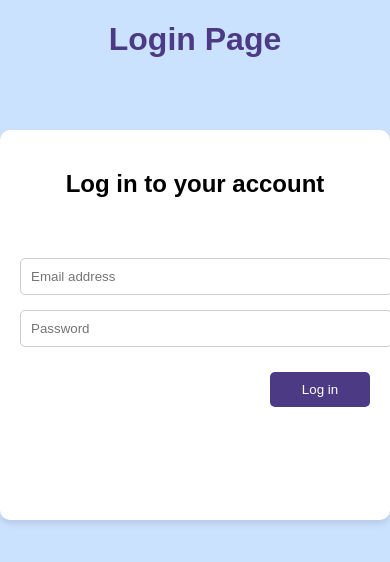
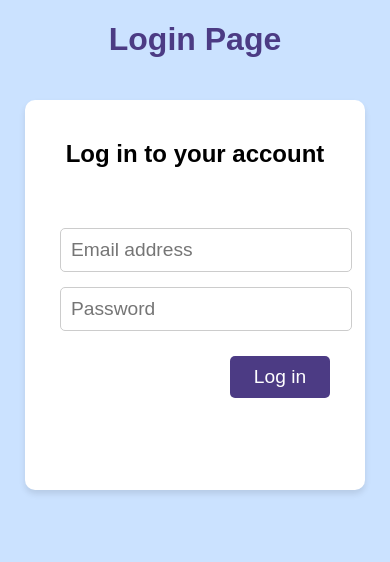
Before and after one commit to gabriela-siwerd-wawrzyniak/frontend_app, a React (Create React App) app: page /login in a window 390 px wide. Shown: the top 562 px of the page. Built offline with nearby package versions, Linux system fonts and the light colour scheme; no server answers.

Commit message:
feat: make the design responsive

```diff
--- a/src/styles/Home.module.scss
+++ b/src/styles/Home.module.scss
@@ -2,17 +2,28 @@
 
 .home-container {
   text-align: left;
-  width: 700px;
+  max-width: 700px;
   height: 700px;
-  margin: 50px auto;
   padding: 20px;
   background-color: $content-background-color;
   border-radius: $border-radius-md;
-  box-shadow: $content-shadow;
+  box-shadow: $shadow-sm;
+
+  @media (max-width: $breakpoint-md) {
+    max-width: 500px;
+  }
+
+  @media (max-width: $breakpoint-sm) {
+    max-width: 300px;
+  }
 
   .home-text {
     font-size: $font-size-lg;
     color: $text-color;
     margin-top: 10px;
+
+    @media (max-width: $breakpoint-sm) {
+      font-size: $font-size-md;
+    }
   }
 }
--- a/src/styles/Index.module.scss
+++ b/src/styles/Index.module.scss
@@ -12,6 +12,11 @@
     font-size: $font-size-md;
     border-radius: $border-radius-md;
     width: 500px;
-    box-shadow: $button-shadow-lg;
+    box-shadow: $shadow-lg;
+
+    @media (max-width: $breakpoint-sm) {
+      width: 80%;
+      font-size: $font-size-md;
+    }
   }
 }
--- a/src/styles/Login.module.scss
+++ b/src/styles/Login.module.scss
@@ -3,19 +3,33 @@
 .login-container {
   max-width: 700px;
   height: 350px;
-  margin: 50px auto;
   padding: 20px;
   background-color: $content-background-color;
   border-radius: $border-radius-md;
-  box-shadow: $content-shadow;
+  box-shadow: $shadow-sm;
+
+  @media (max-width: $breakpoint-md) {
+    max-width: 500px;
+  }
+
+  @media (max-width: $breakpoint-sm) {
+    max-width: 300px;
+  }
 
   form {
     display: flex;
     flex-direction: column;
     align-items: center;
-    width: 100%;
     max-width: 500px;
     margin: auto;
+
+    @media (max-width: $breakpoint-md) {
+      max-width: 80%;
+    }
+
+    @media (max-width: $breakpoint-sm) {
+      max-width: 90%;
+    }
 
     .input-container {
       width: 100%;
@@ -26,6 +40,10 @@
         padding: 10px;
         border: 1px solid #ccc;
         border-radius: $border-radius-sm;
+
+        @media (max-width: $breakpoint-sm) {
+          font-size: $font-size-md;
+        }
 
         &:focus {
           border-color: $primary-color;
@@ -43,6 +61,11 @@
     button {
       align-self: flex-end;
       margin-top: 20px;
+
+      @media (max-width: $breakpoint-sm) {
+        max-width: 100%;
+        font-size: $font-size-md;
+      }
     }
 
     .spinner {
--- a/src/styles/_variables.scss
+++ b/src/styles/_variables.scss
@@ -16,6 +16,10 @@ $border-radius-sm: 5px;
 $border-radius-md: 10px;
 
 // Shadows
-$button-shadow: 0 4px 6px rgba(0, 0, 0, 0.1);
-$button-shadow-lg: 0 10px 10px rgba(0, 0, 0, 0.3);
-$content-shadow: 0 4px 6px rgba(0, 0, 0, 0.1);
+$shadow-sm: 0 4px 6px rgba(0, 0, 0, 0.1);
+$shadow-lg: 0 10px 10px rgba(0, 0, 0, 0.3);
+
+// Breakpoints
+$breakpoint-sm: 480px;
+$breakpoint-md: 768px;
+$breakpoint-lg: 1024px;
--- a/src/styles/global.scss
+++ b/src/styles/global.scss
@@ -33,14 +33,32 @@ button {
   }
 }
 
+section {
+  margin: 50px auto;
+
+  @media (max-width: $breakpoint-sm) {
+    margin: 20px auto;
+  }
+}
+
 .header {
   display: flex;
   align-items: center;
   justify-content: center;
   position: relative;
 
+  @media (max-width: $breakpoint-sm) {
+    display: grid;
+  }
+
   button {
     position: absolute;
     right: 20px;
+
+    @media (max-width: $breakpoint-sm) {
+      margin: auto;
+      position: initial;
+      font-size: $font-size-md;
+    }
   }
 }
```
